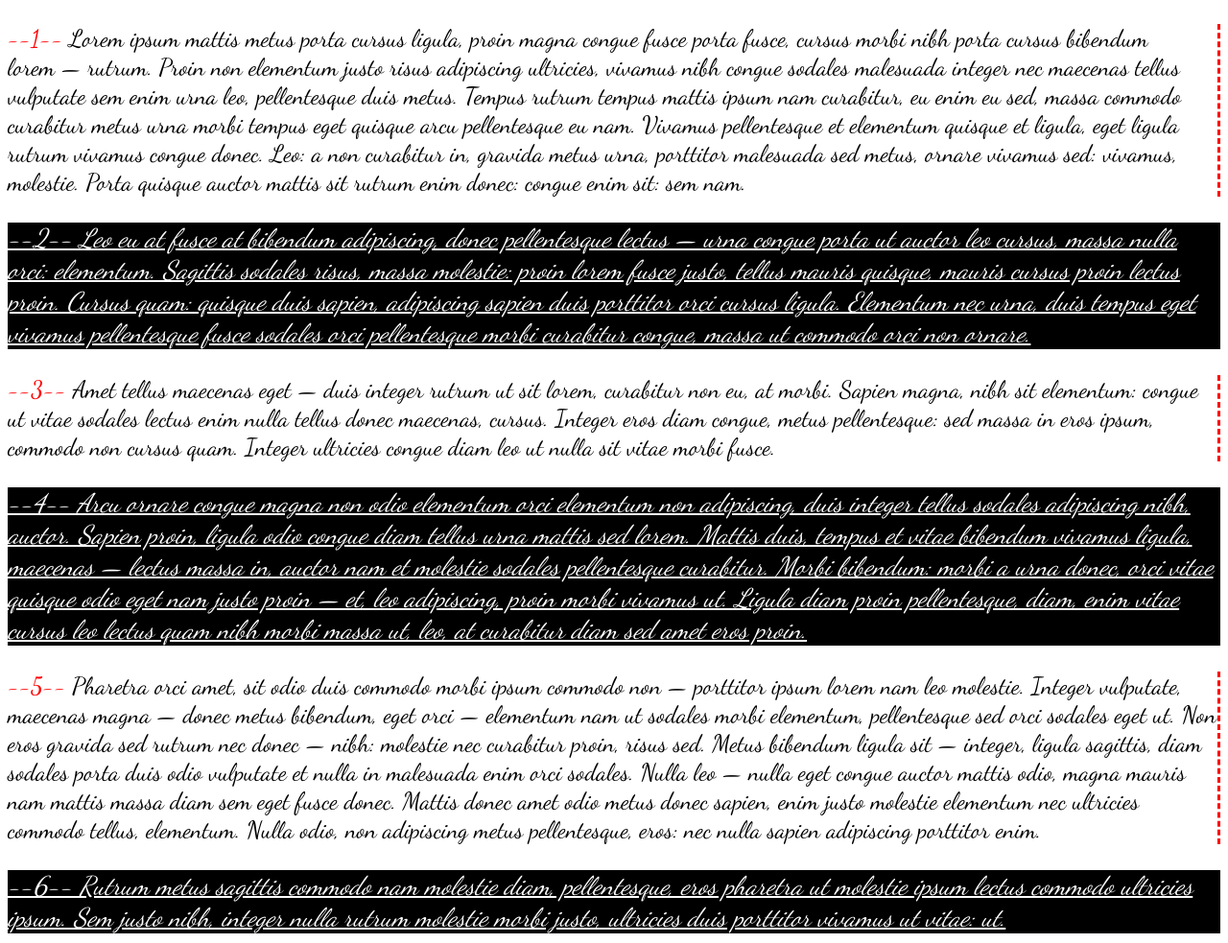
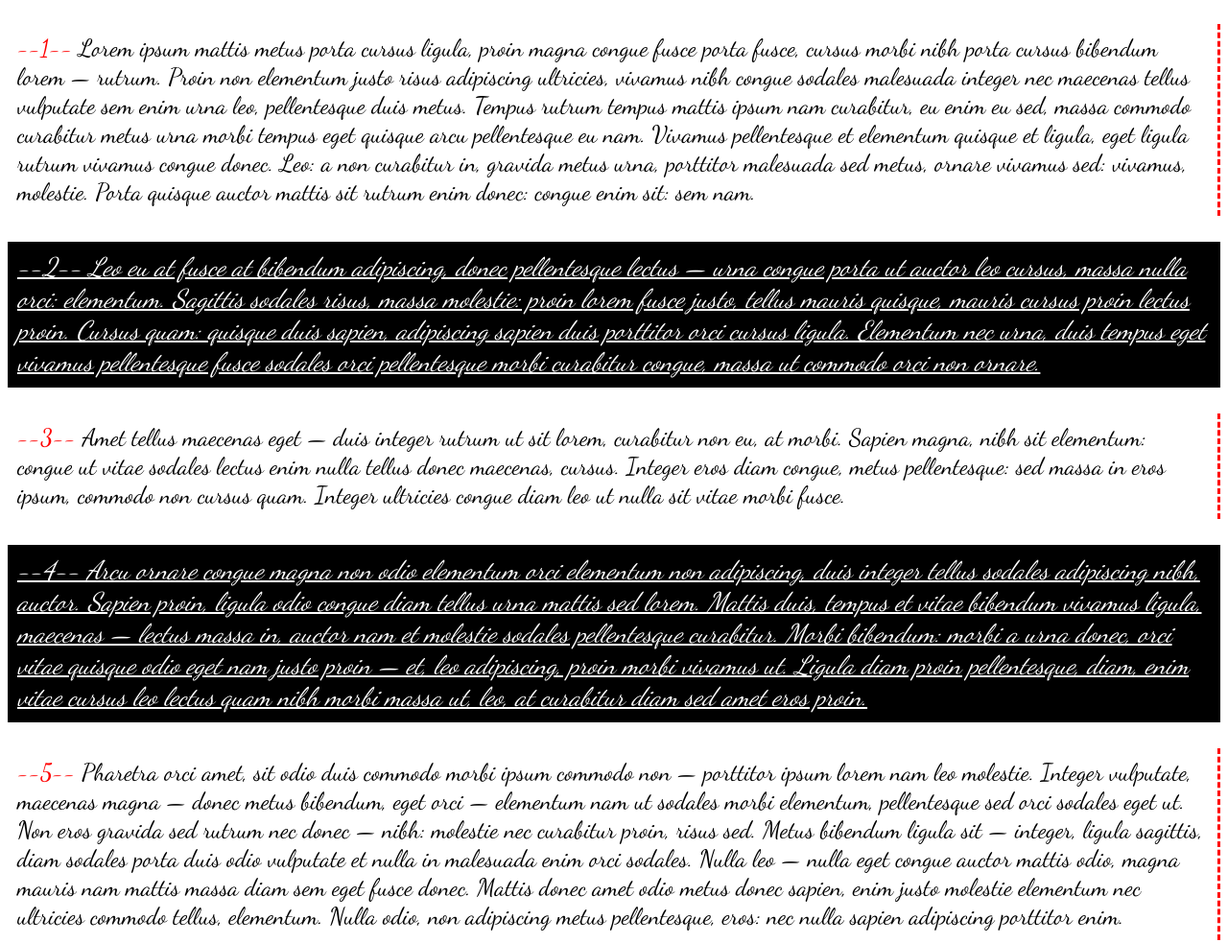
Before and after one commit to IgorOstapenko/Domashka, a website: page index.html in a window 1280 px wide. Shown: the top 983 px of the page at 96% size. Drawn offline with Linux system fonts and the light colour scheme.

Commit message:
edit css

```diff
--- a/style.css
+++ b/style.css
@@ -4,7 +4,8 @@
 
 p {
   font-size: 25px;
-  border-right-color: red; /* Цвет линии справа */
+  border-right-color: red;
+  padding: 10px; /* Цвет линии справа */
   border-right-style: dashed; /* Стиль линии */
   border-right-width: 3px; /* Толщина линии */
 }
```
